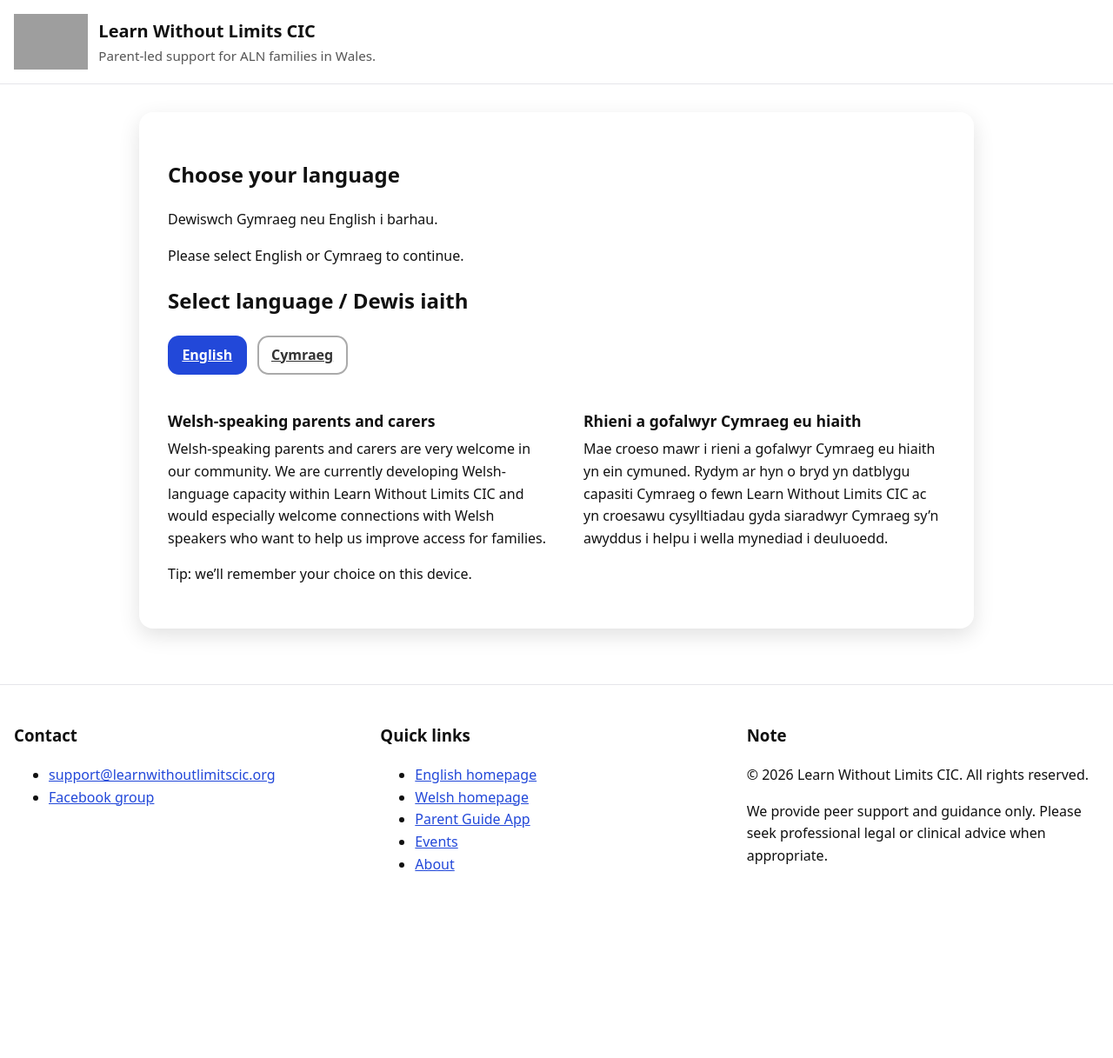
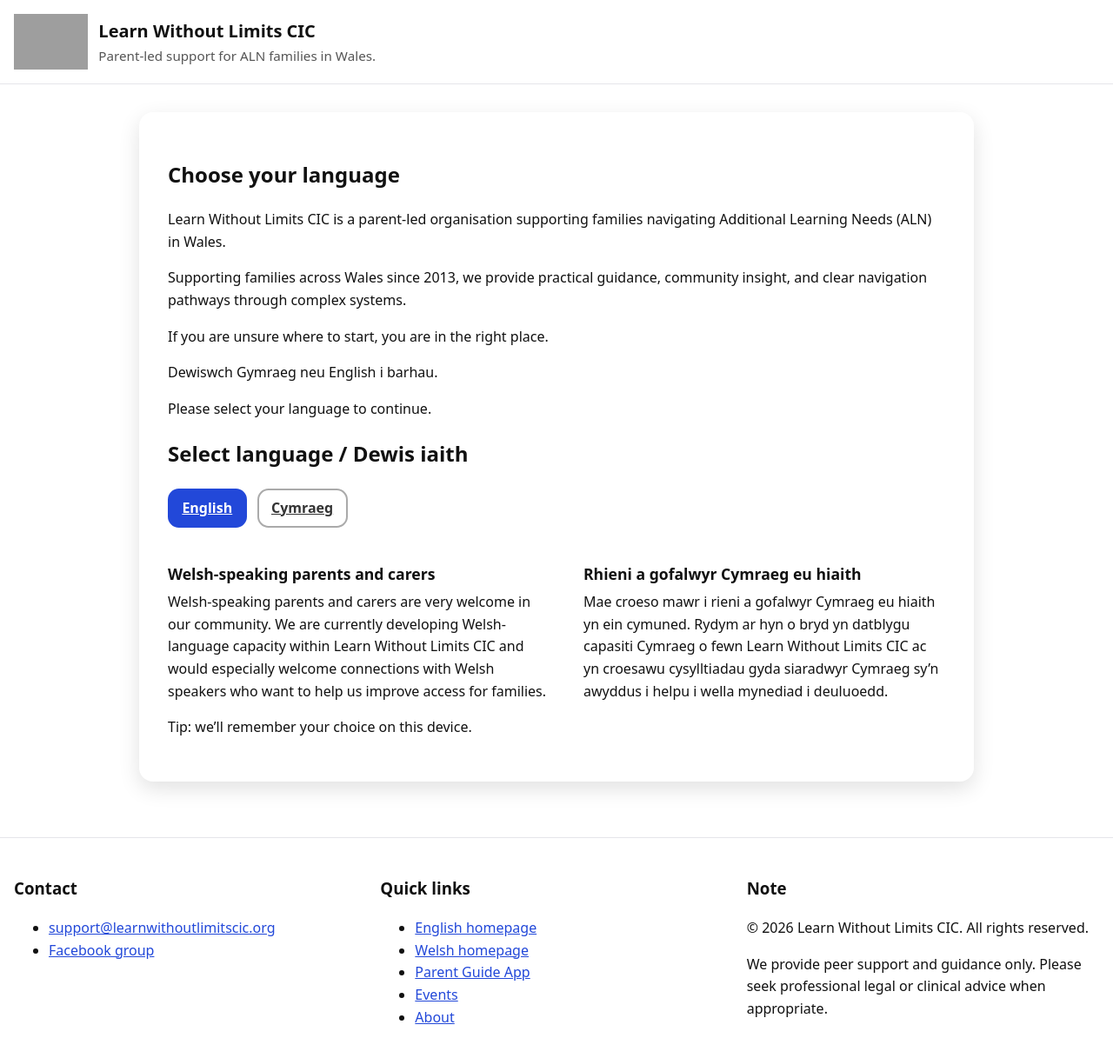
Before and after one commit to StephShobiye/learnwithoutlimitscic.github.io, a Jekyll site: the page index.html, which Jekyll copies as it is, in a window 1280 px wide and 1223 px high. Shown: the top 1217 px of the window at 87% size. Built offline with Jekyll 4.4.1, drawn with Linux system fonts in a browser that asks for light colours; grey boxes are pictures that could not be loaded.

Commit message:
Update index.html
Add organisation context and credibility messaging to language landing page
Add introductory positioning and credibility text to language selector page (no layout changes)

```diff
--- a/index.html
+++ b/index.html
@@ -147,12 +147,24 @@
 
         <h1 id="lang-title">Choose your language</h1>
 
+<p class="lead">
+  Learn Without Limits CIC is a parent-led organisation supporting families navigating Additional Learning Needs (ALN) in Wales.
+</p>
+
+<p class="small-note">
+  Supporting families across Wales since 2013, we provide practical guidance, community insight, and clear navigation pathways through complex systems.
+</p>
+
+<p class="small-note">
+  If you are unsure where to start, you are in the right place.
+</p>
+
         <p class="lead" lang="cy">
   Dewiswch Gymraeg neu English i barhau.
 </p>
 
 <p class="lead" lang="en">
-  Please select English or Cymraeg to continue.
+  Please select your language to continue.
 </p>
 
       <h2 class="small-heading">Select language / Dewis iaith</h2>
```
